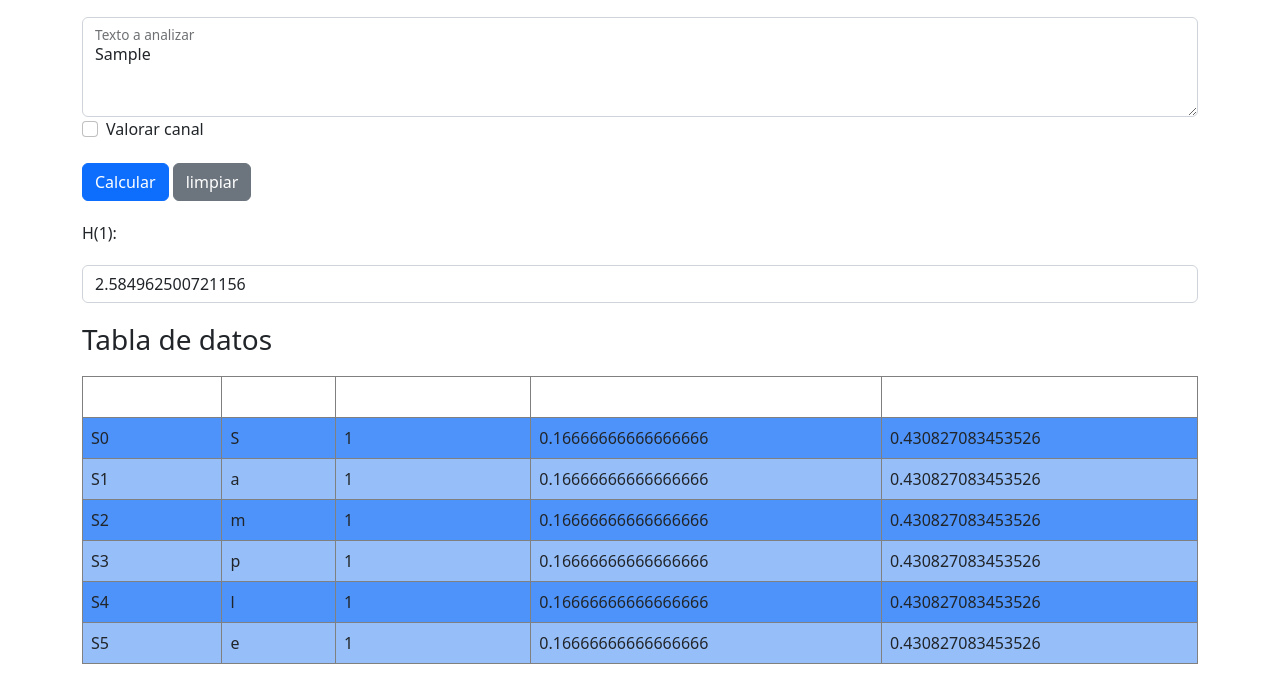
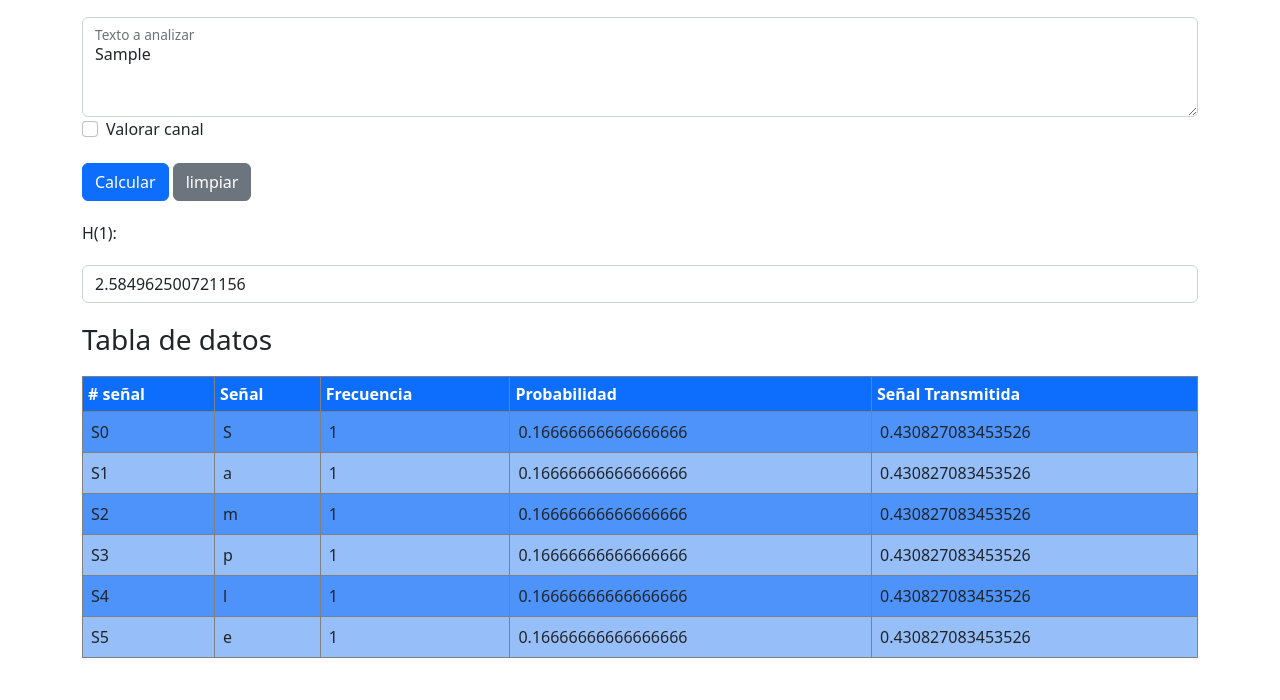
Before and after one commit to blackarez/proyectoTI-FDI, a plain HTML site: page index.html in a window 1280 px wide. Both pictures are taken after typing "Sample" into the empty fields and a click on the button "Calcular". Shown: the part 145-845 px from the top of the page. Drawn offline with nearby package versions, Linux system fonts and the light colour scheme.

Commit message:
se resuelve problema de la vista

```diff
--- a/styles.css
+++ b/styles.css
@@ -18,7 +18,7 @@ table, th, td {
     border-collapse: collapse;
 }
 
-th {
+#tableData th {
     background-color: #0d6efd;
     color: white;
     padding: 5px;
```
